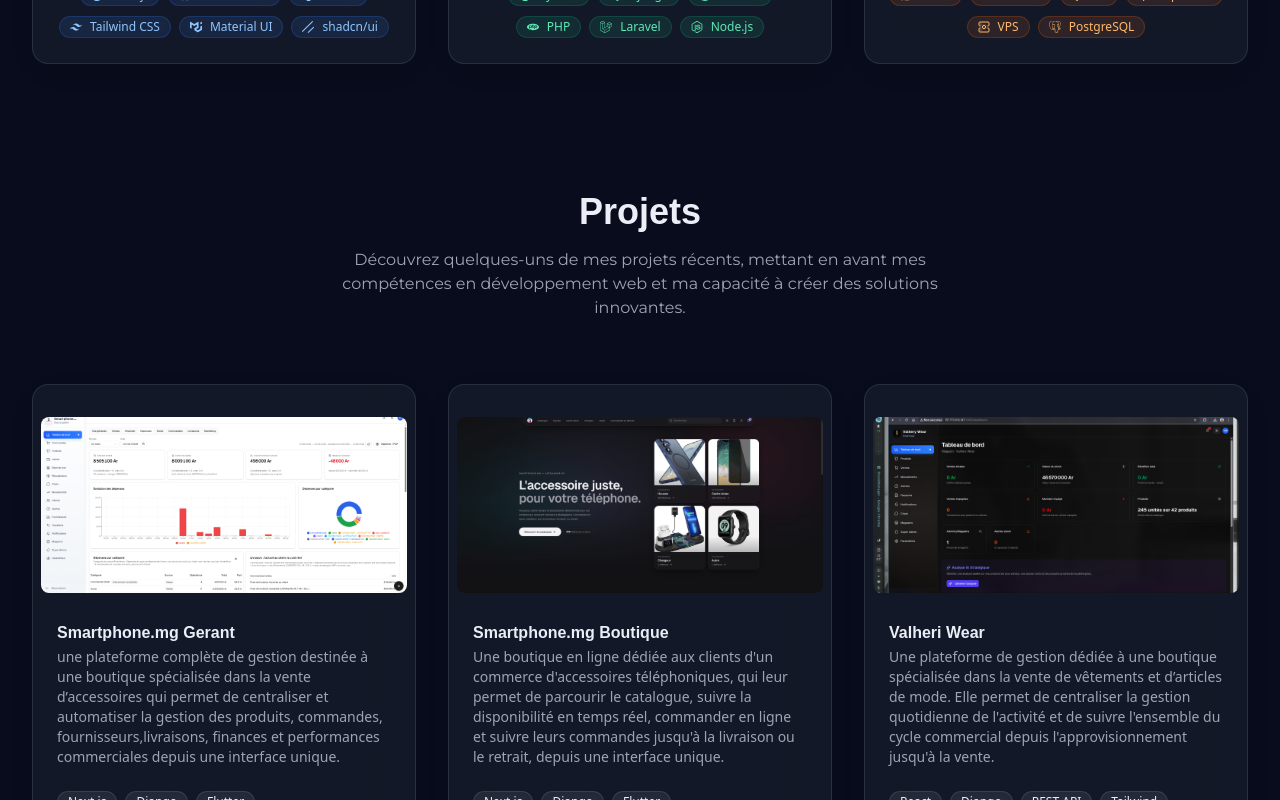
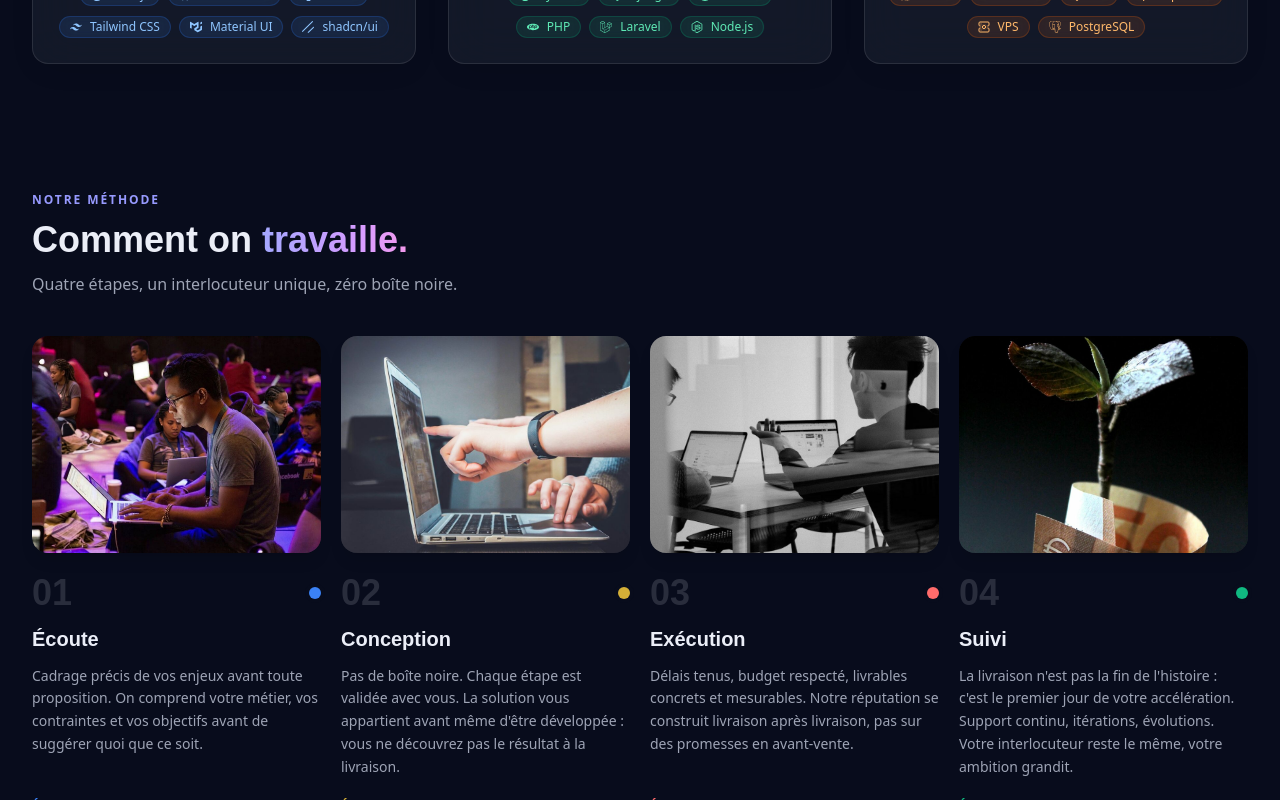
Before and after one commit to bry4ng4rrix/portfolio, a Next.js app: page / in a window 1280 px wide. Shown: the part 2400-3200 px from the top of the page. Built offline with nearby package versions, Linux system fonts and the light colour scheme; no server answers; a web font is replaced by a local one.

Commit message:
modifications place

```diff
--- a/src/app/page.jsx
+++ b/src/app/page.jsx
@@ -19,8 +19,8 @@
       <Hero />
       <Parcours />
       <TechStack />
+      <Method />
       <Project />
-      <Method />
       <Services />
       <Footer />
     </div>
```
